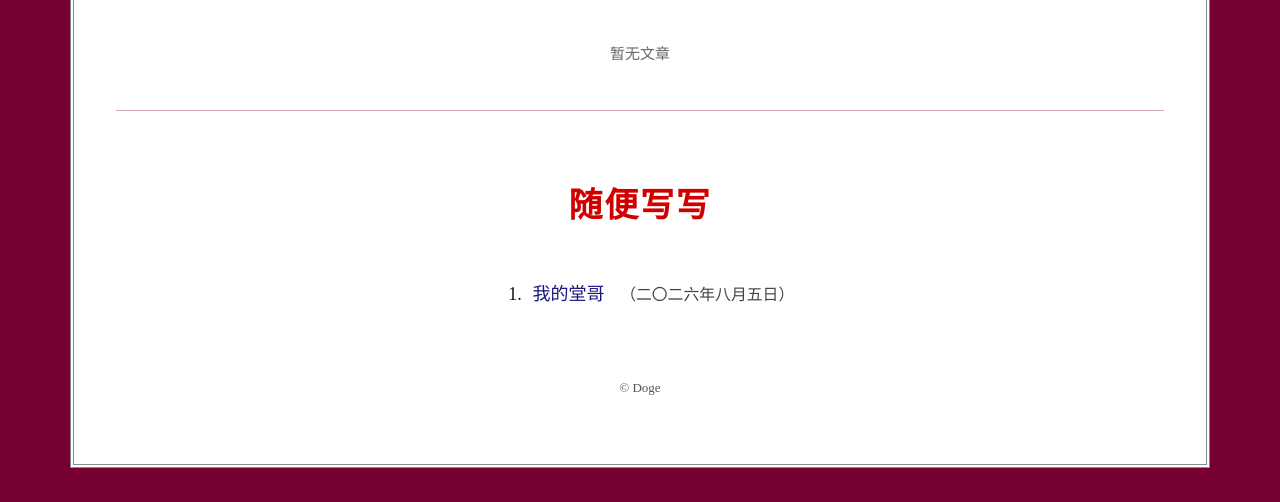
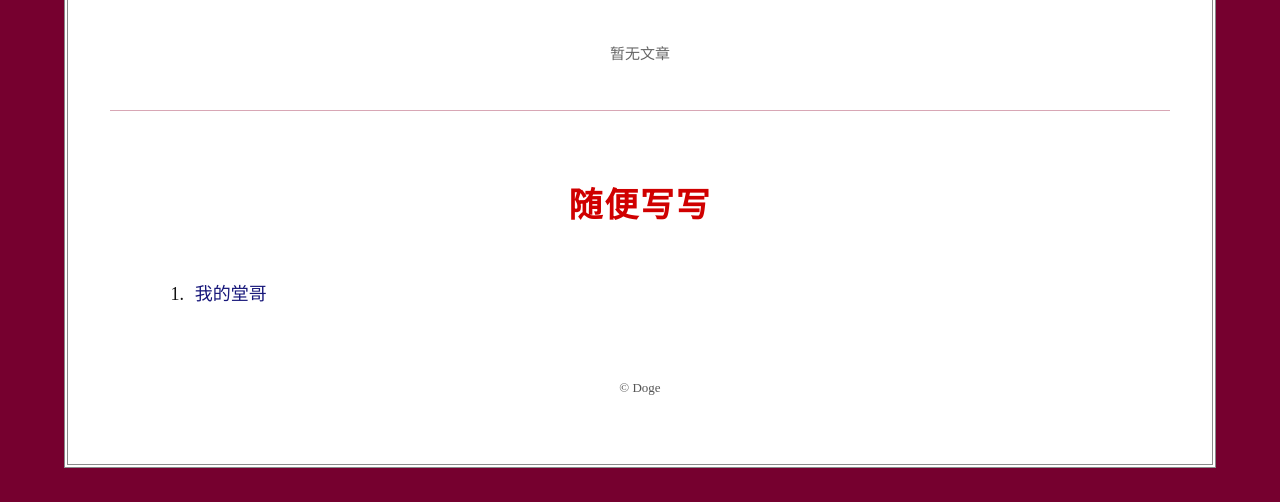
Before and after one commit to Charging-up/charging-up.github.io, a plain HTML site: page index.html in a window 1280 px wide. Shown: the part 693-1195 px from the top of the page. Drawn offline with Linux system fonts and the light colour scheme.

Commit message:
调整页面宽度和文章目录样式

```diff
--- a/index.html
+++ b/index.html
@@ -37,7 +37,6 @@
       <ol class="article-list">
         <li>
           <a href="随便写写/我的堂哥.html">我的堂哥</a>
-          <time datetime="2026-08-05">（二〇二六年八月五日）</time>
         </li>
       </ol>
     </section>
--- a/style.css
+++ b/style.css
@@ -36,7 +36,7 @@ a:focus-visible {
 }
 
 .site-label {
-  width: min(1140px, calc(100% - 40px));
+  width: 90%;
   margin: 0 auto;
   padding: 16px 2px 12px;
   font-size: 14px;
@@ -49,7 +49,7 @@ a:focus-visible {
 }
 
 .page {
-  width: min(1140px, calc(100% - 40px));
+  width: 90%;
   min-height: calc(100vh - 76px);
   margin: 0 auto 34px;
   padding: 40px 42px 64px;
@@ -121,7 +121,7 @@ a:focus-visible {
 
 .writing-section {
   min-height: 210px;
-  padding: 64px 8% 42px;
+  padding: 64px 4% 42px;
   text-align: center;
   scroll-margin-top: 24px;
 }
@@ -144,9 +144,8 @@ a:focus-visible {
 }
 
 .article-list {
-  width: fit-content;
-  margin: 42px auto 0;
-  padding-left: 2.25em;
+  margin: 42px 0 0;
+  padding-left: 2em;
   text-align: left;
 }
 
@@ -154,15 +153,7 @@ a:focus-visible {
   padding-left: 0.35em;
 }
 
-.article-list time {
-  margin-left: 0.7em;
-  color: #444;
-  font-size: 0.88em;
-  white-space: nowrap;
-}
-
 .article-page {
-  width: min(900px, calc(100% - 40px));
   padding: 30px clamp(26px, 7vw, 88px) 64px;
 }
 
@@ -255,11 +246,6 @@ footer {
     padding: 50px 4% 30px;
   }
 
-  .article-list time {
-    display: block;
-    margin-left: 0;
-  }
-
   .article-header {
     margin-bottom: 32px;
   }
```
